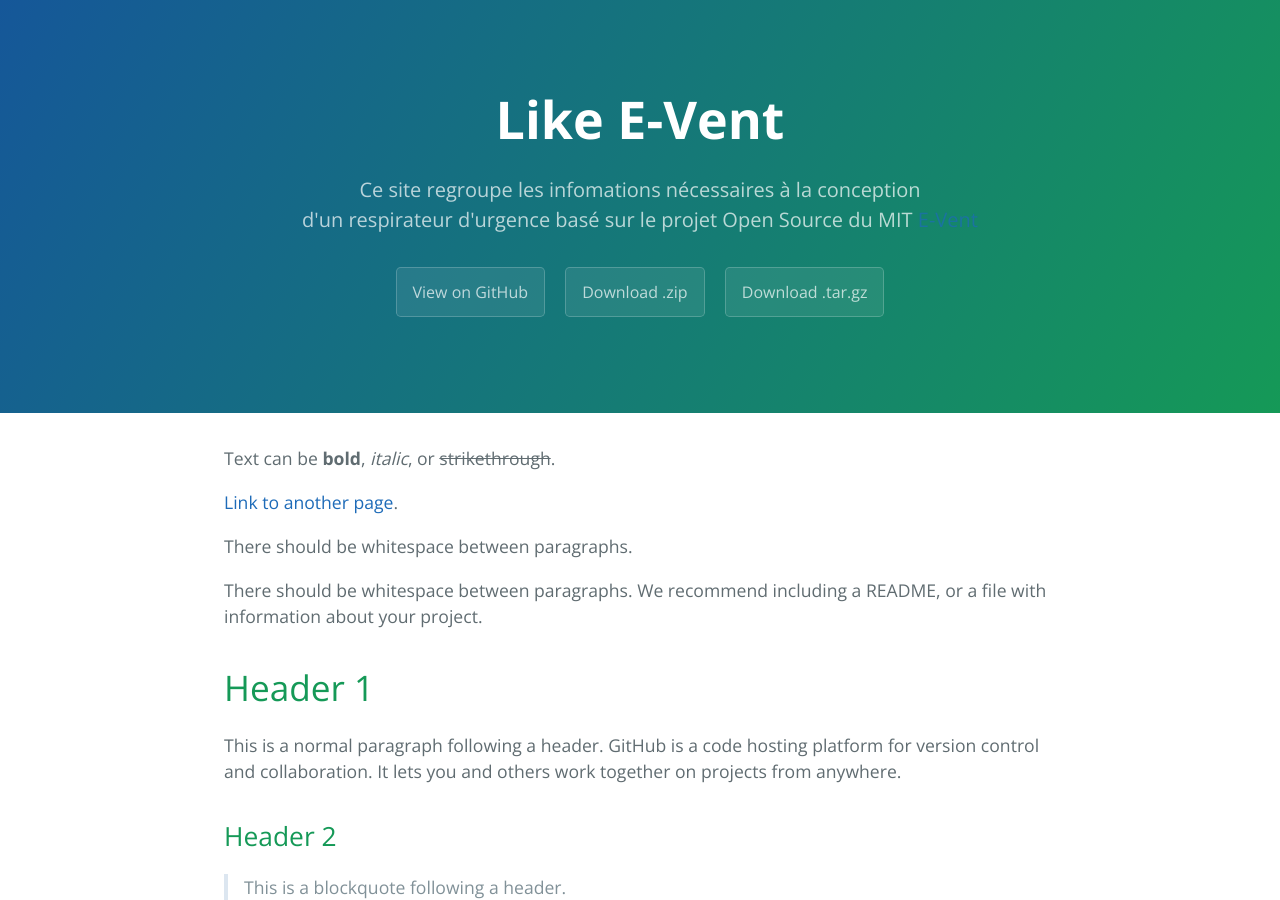
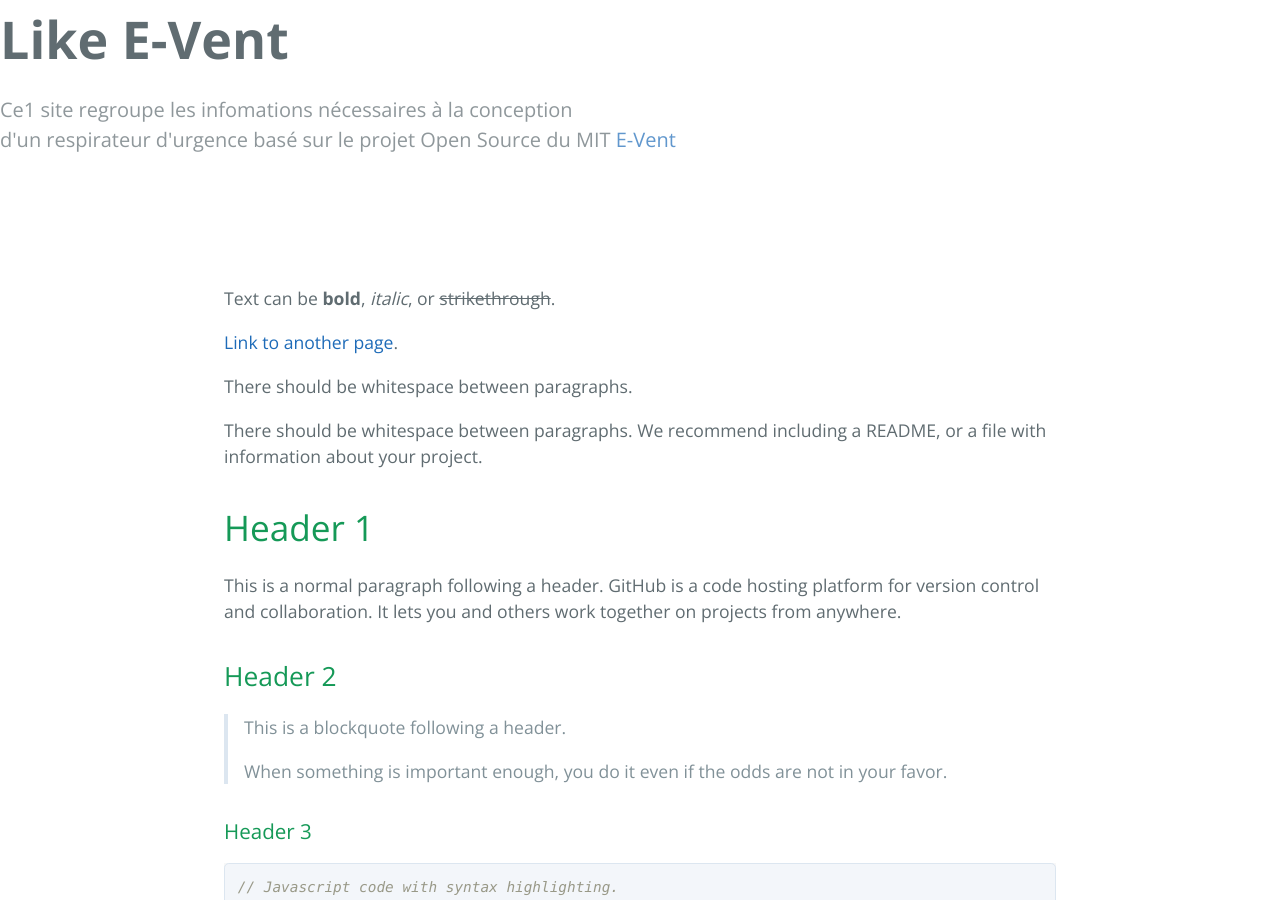
Before and after one commit to saandial/Like-E-Vent, a Jekyll site: the page built from index.md, in a window 1280 px wide and 900 px high. Built offline with Jekyll 4.4.1, drawn with Linux system fonts in a browser that asks for light colours.

Commit message:
default.html updated

```diff
--- a/_layouts/default.html
+++ b/_layouts/default.html
@@ -15,15 +15,16 @@
 
 {% seo %}
     <meta name="viewport" content="width=device-width, initial-scale=1">
+    <meta name="theme-color" content="#157878">
     <meta name="apple-mobile-web-app-status-bar-style" content="black-translucent">
     <link rel="stylesheet" href="{{ '/assets/css/style.css?v=' | append: site.github.build_revision | relative_url }}">
   </head>
   <body>
     <a id="skip-to-content" href="#content">Skip to the content.</a>
 
-    <header class="page-header" role="banner">
+    <header>
       <h1 class="project-name">{{ page.title | default: site.title | default: site.github.repository_name }}</h1>
-      <h2 class="project-tagline">Ce site regroupe les infomations nécessaires à la conception <br> d'un respirateur d'urgence basé sur le projet Open Source du MIT <a href="https://e-vent.mit.edu/">E-Vent</a></h2>
+      <h2 class="project-tagline">Ce1 site regroupe les infomations nécessaires à la conception <br> d'un respirateur d'urgence basé sur le projet Open Source du MIT <a href="https://e-vent.mit.edu/">E-Vent</a></h2>
       {% if site.github.is_project_page %}
         <a href="{{ site.github.repository_url }}" class="btn">View on GitHub</a>
       {% endif %}
```
